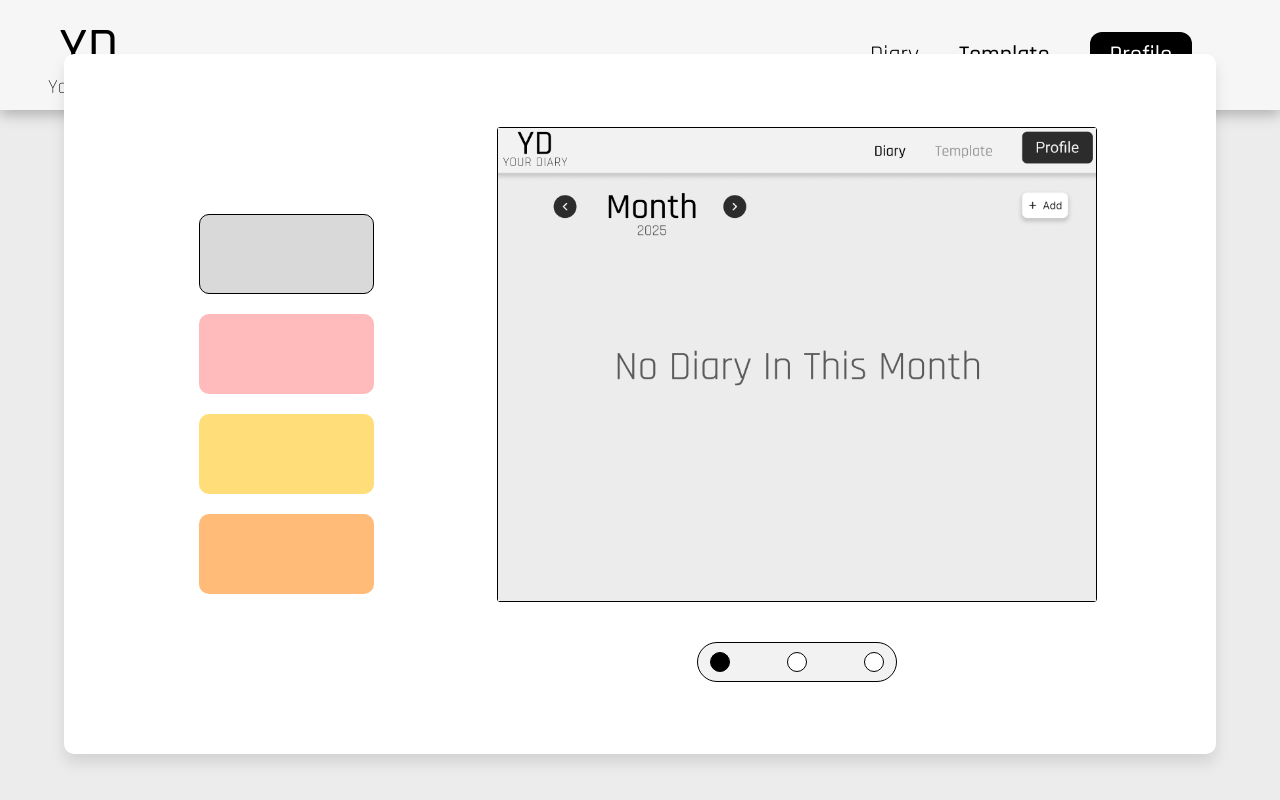
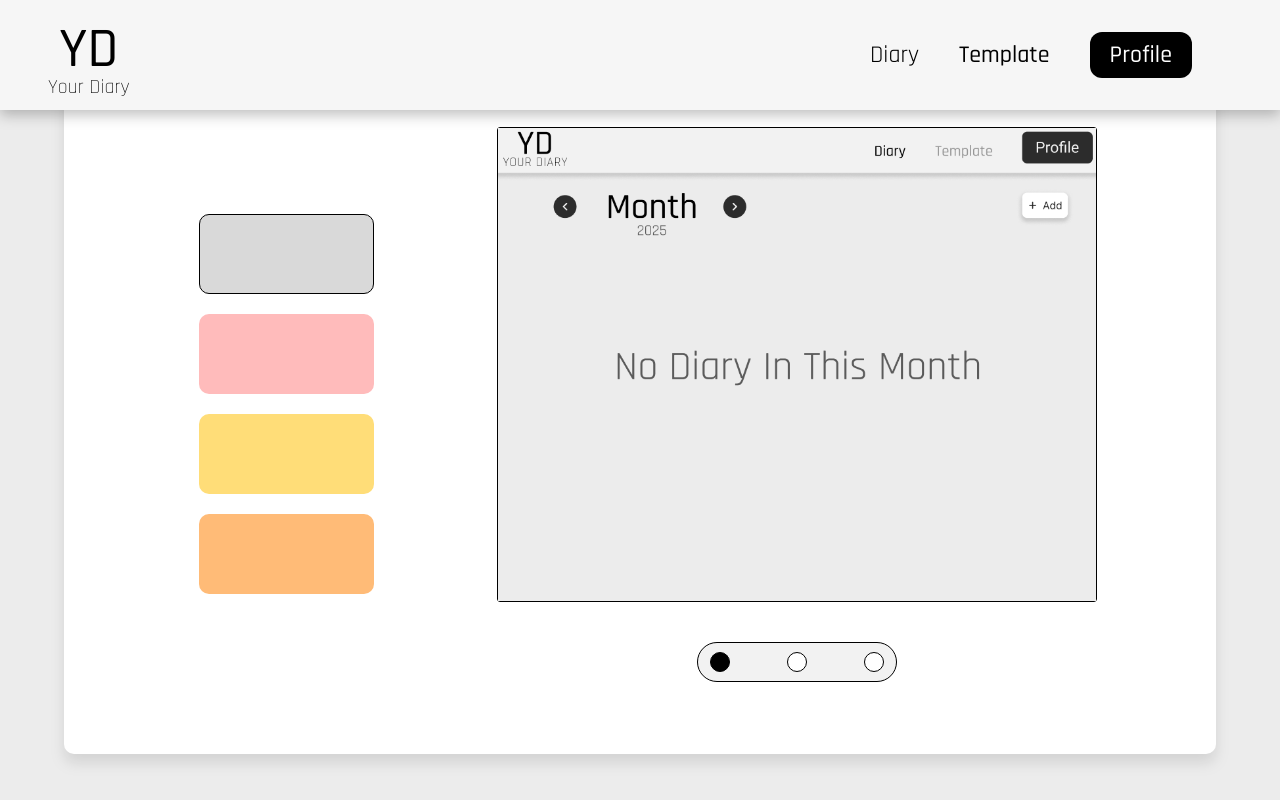
Before and after one commit to CSC105-2024/G02-forget, a React (Vite) app in the folder Front-end/: page /template in a window 1280 px wide. Built offline with nearby package versions, Linux system fonts and the light colour scheme.

Commit message:
fixing oh yeah

```diff
--- a/Front-end/src/component/AddDiary.jsx
+++ b/Front-end/src/component/AddDiary.jsx
@@ -198,7 +198,7 @@ const AddDiary = () => {
 
   return (
     <>
-    <div className ='flex flex-col h-screen lg:h-50'>
+    <div className ='flex flex-col lg:h-50'>
 
     <div className='flex z-40 mt-20 top-10 justify-between items-center hidden lg:flex'>
 
@@ -238,7 +238,7 @@ const AddDiary = () => {
         {showMood && <button className='fixed z-40 right-50 top-35 text-white text-[48px] cursor-pointer max-sm:right-5' onClick={exit}><RxCross2 /></button>}
        </div>
     </div>
-    <div id='container' className='flex Background flex-col-reverse max-sm:mt-45 items-center bg-[#ECECEC] lg:flex-col'>
+    <div id='container' className='flex Background max-sm:mt-45 items-center bg-[#ECECEC] flex-col'>
       <div className='flex items-center flex-col'>
         {showMessage && <h1 id='message-no-diary' className='text-[64px] text-center text-[#5f5f5f] max-sm:text-[36px] '>No Diary In This Month</h1>}
         {showMessage && <img src={Emptybox} className='max-sm:w-30 '></img>}
--- a/Front-end/src/component/DiaryEntry.jsx
+++ b/Front-end/src/component/DiaryEntry.jsx
@@ -12,7 +12,7 @@ const DiaryEntry = ({diary, toggleLock, deleteDiary, handleDiary, topic, day, te
     },[textareaValue])
   return (
     <>
-    <div id="list-diary" className="flex justify-evenly items-center w-[1000px] h-[400px] bg-[#F6F6F6] mb-15">
+    <div id="list-diary" className="flex max-sm:flex-col max-sm:w-[90%] max-sm:h-auto justify-evenly items-center w-[1000px] h-[400px] bg-[#F6F6F6] mb-15">
         <div>
             <h2 id="day" className='text-[56px] font-medium'>Day {day}</h2>
         </div>
@@ -31,7 +31,7 @@ const DiaryEntry = ({diary, toggleLock, deleteDiary, handleDiary, topic, day, te
                 </div>
             </div>
         </div>
-        <div id="container-mood" className='flex max-sm:absolute justify-center items-center bg-white border-[4px] right-0 top-25 border-[#b8b8b8] rounded-[100%] w-[100px] h-[100px] -ml-[100px] mb-[175px]'>
+        <div id="container-mood" className='flex max-sm:absolute justify-center items-center bg-white border-[4px] right-0 lg:top-25 border-[#b8b8b8] rounded-[100%] w-[100px] h-[100px] -ml-[100px] max-sm:mb-[50px] lg:mb-[175px]'>
             <img src={emoji} alt=""/>
         </div>
     </div>
--- a/Front-end/src/component/Navbar.jsx
+++ b/Front-end/src/component/Navbar.jsx
@@ -10,8 +10,9 @@ const Navbar = () => {
     const location = useLocation();
   return (
     <>
-    <header className='Navbar fixed w-full max-sm:bottom-5 lg:my-0 drop-shadow-[0_5px_7px_rgba(0,0,0,0.25)]'>
-        <nav className='flex z-40 justify-between items-center px-2 py-2'>
+    <header className='Navbar fixed z-35 w-full max-sm:bottom-5 lg:my-0 drop-shadow-[0_5px_7px_rgba(0,0,0,0.25)]'>
+        <nav className='flex justify-between items-center px-2 py-2'>
+
             <div className='max-sm:hidden flex flex-col items-center lg:block ml-10'>
                 <h2 className='text-[56px] font-medium text-center'>YD</h2>
                 <p className='text-[20px] font-light -mt-5 text-center'>Your Diary</p>
```
